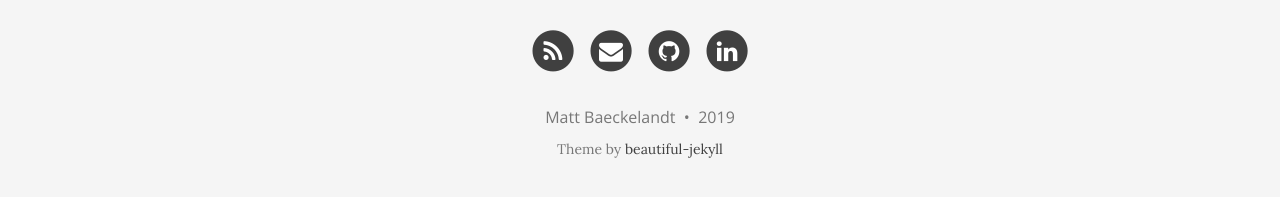
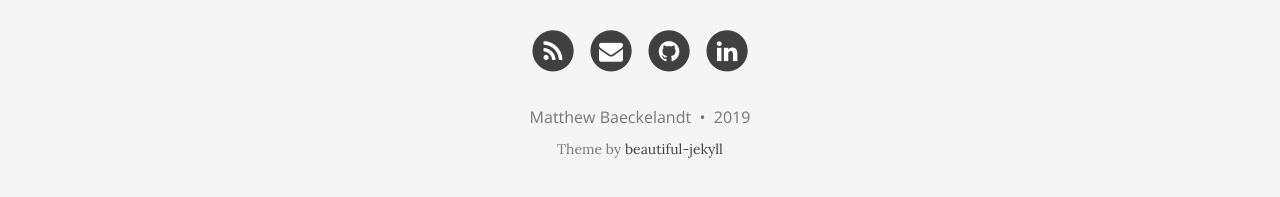
Before and after one commit to bakeland5/bakeland5.github.io, a Jekyll site: the page built from index.html, in a window 1280 px wide. Shown: the part 465-662 px from the top of the page. Built offline with Jekyll 4.4.1, drawn with Linux system fonts in a browser that asks for light colours; nearby versions of some CDN libraries; the list of posts is cut into pages by our own code.

Commit message:
Update _config.yml

```diff
--- a/_config.yml
+++ b/_config.yml
@@ -61,7 +61,7 @@ footer-link-col: "#404040"
 # Change all these values or delete the ones you don't want.
 # Important: you must keep the "name" parameter, everything else you can remove
 author:
-  name: Matt Baeckelandt
+  name: Matthew Baeckelandt
 
 # Select your active Social Network Links.
 # Uncomment the links you want to show in the footer and add your information to each link.
```
